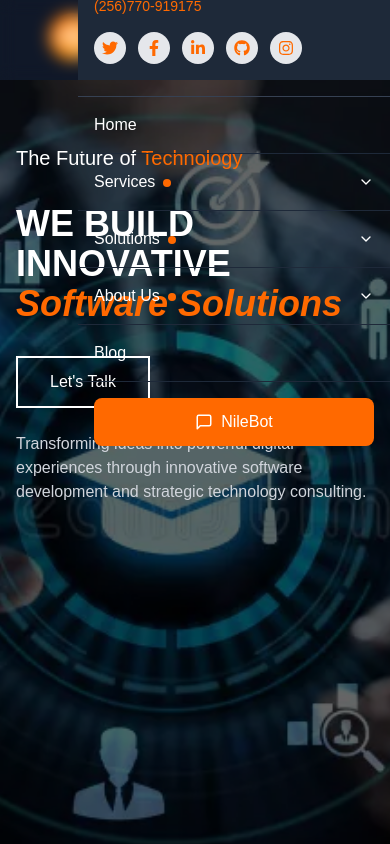
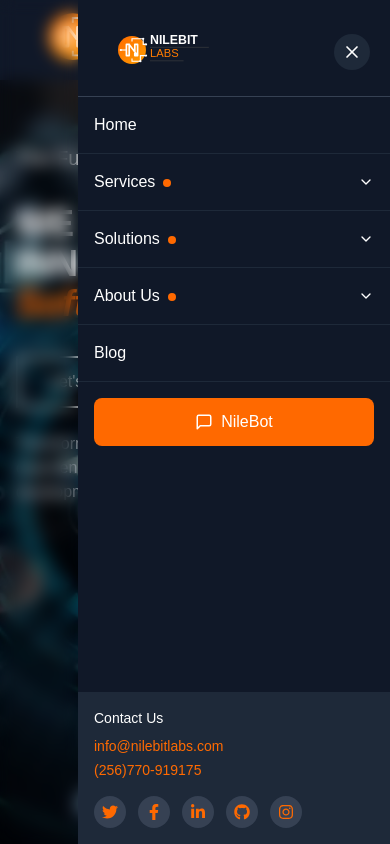
Before and after one commit to NileBit-Labs/nilebitlabs.com, a Next.js app: page / in a window 390 px wide. Both pictures are taken after a click on the button 354 px from the left and 40 px from the top of the page. Shown: the top 844 px of the page. Built offline with nearby package versions, Linux system fonts and the light colour scheme.

Commit message:
navbar mobileview final

```diff
--- a/components/ui/Navbar.tsx
+++ b/components/ui/Navbar.tsx
@@ -24,10 +24,8 @@
   const [scrollPosition, setScrollPosition] = useState(0);
   const [isAtTop, setIsAtTop] = useState(true);
   const navbarRef = useRef(null);
-  const [hoveredMenu, setHoveredMenu] = useState<number | null>(null);
-  const [expandedMobileMenu, setExpandedMobileMenu] = useState<number | null>(
-    null
-  );
+  const [hoveredMenu, setHoveredMenu] = useState(null);
+  const [expandedMobileMenu, setExpandedMobileMenu] = useState(null);
   const [isChatOpen, setIsChatOpen] = useState(false);
 
   const checkScrollPosition = () => {
@@ -124,7 +122,7 @@
         ref={navbarRef}
         className={`w-full z-50 fixed transition-all duration-300 ${
           isAtTop
-            ? "bg-gray-900 text-white backdrop-blur-sm"
+            ? "bg-gray-900 text-white"
             : "bg-white text-gray-900 shadow-lg"
         }`}
       >
@@ -240,7 +238,7 @@
           </div>
         </div>
 
-        {/* Mobile menu - Reimagined */}
+        {/* Mobile menu */}
         <div
           className={`md:hidden fixed inset-0 z-50 transition-all duration-300 ${
             isOpen
@@ -248,7 +246,7 @@
               : "opacity-0 pointer-events-none"
           }`}
         >
-          {/* Overlay */}
+          {/* Overlay - explicitly set to dark for consistency */}
           <div
             className="absolute inset-0 backdrop-blur-sm"
             onClick={() => setIsOpen(false)}
@@ -260,9 +258,9 @@
               isAtTop ? "bg-gray-900" : "bg-white"
             } transform transition-transform duration-300 ease-in-out ${
               isOpen ? "translate-x-0" : "translate-x-full"
-            }`}
+            } flex flex-col`}
           >
-            {/* Panel header with improved spacing */}
+            {/* Panel header */}
             <div
               className={`flex items-center justify-between p-5 border-b ${
                 isAtTop ? "border-gray-700" : "border-gray-200"
@@ -287,8 +285,8 @@
               </button>
             </div>
 
-            {/* Menu items */}
-            <div className="overflow-y-auto max-h-[calc(100vh-180px)] pb-20">
+            {/* Menu items - use flex-grow to fill space */}
+            <div className="flex-grow overflow-y-auto">
               {menuItems.map((item, index) => (
                 <div
                   key={index}
@@ -298,7 +296,7 @@
                 >
                   {item.hasSubmenu ? (
                     <div className="flex items-center">
-                      {/* Clickable menu item link - takes up most of the space */}
+                      {/* Clickable menu item link */}
                       <Link
                         href={item.href}
                         onClick={handleMobileNavClick}
@@ -312,7 +310,7 @@
                         <span className="inline-block ml-2 w-2 h-2 bg-orange-500 rounded-full"></span>
                       </Link>
 
-                      {/* Dropdown button - takes up less space */}
+                      {/* Dropdown button */}
                       <button
                         onClick={() =>
                           setExpandedMobileMenu(
@@ -347,7 +345,7 @@
                     </Link>
                   )}
 
-                  {/* Submenu with smooth transition */}
+                  {/* Submenu */}
                   {item.hasSubmenu && (
                     <div
                       className={`${
@@ -397,21 +395,22 @@
               </div>
             </div>
 
-            {/* Contact info - fixed at bottom with proper coloring based on scroll position */}
+            {/* Contact info - at bottom but still inside scroll area */}
             <div
               className={`p-4 ${
                 isAtTop
                   ? "bg-gray-800 text-gray-300"
                   : "bg-gray-100 text-gray-700"
-              } text-sm absolute bottom-0 left-0 right-0 w-full`}
+              } text-sm mt-auto`}
             >
-              <h3
+              <Link
+                href="/contact"
                 className={`font-medium ${
                   isAtTop ? "text-white" : "text-gray-900"
-                } mb-2`}
+                } mb-2 block hover:text-orange-500`}
               >
                 Contact Us
-              </h3>
+              </Link>
               <a
                 href="mailto:info@nilebitlabs.com"
                 className="block text-orange-500 hover:underline"
@@ -430,7 +429,11 @@
                   href="https://twitter.com/nilebits"
                   target="_blank"
                   rel="noopener noreferrer"
-                  className="bg-gray-200 hover:bg-orange-500 text-orange-500 hover:text-white p-2 rounded-full transition"
+                  className={`${
+                    isAtTop
+                      ? "bg-gray-700 hover:bg-orange-500 text-orange-500"
+                      : "bg-gray-200 hover:bg-orange-500 text-orange-500"
+                  } hover:text-white p-2 rounded-full transition`}
                 >
                   <FaTwitter size={16} />
                 </a>
@@ -438,7 +441,11 @@
                   href="https://facebook.com/nilebits"
                   target="_blank"
                   rel="noopener noreferrer"
-                  className="bg-gray-200 hover:bg-orange-500 text-orange-500 hover:text-white p-2 rounded-full transition"
+                  className={`${
+                    isAtTop
+                      ? "bg-gray-700 hover:bg-orange-500 text-orange-500"
+                      : "bg-gray-200 hover:bg-orange-500 text-orange-500"
+                  } hover:text-white p-2 rounded-full transition`}
                 >
                   <FaFacebookF size={16} />
                 </a>
@@ -446,7 +453,11 @@
                   href="https://linkedin.com/company/nilebits"
                   target="_blank"
                   rel="noopener noreferrer"
-                  className="bg-gray-200 hover:bg-orange-500 text-orange-500 hover:text-white p-2 rounded-full transition"
+                  className={`${
+                    isAtTop
+                      ? "bg-gray-700 hover:bg-orange-500 text-orange-500"
+                      : "bg-gray-200 hover:bg-orange-500 text-orange-500"
+                  } hover:text-white p-2 rounded-full transition`}
                 >
                   <FaLinkedinIn size={16} />
                 </a>
@@ -454,7 +465,11 @@
                   href="https://github.com/nilebits"
                   target="_blank"
                   rel="noopener noreferrer"
-                  className="bg-gray-200 hover:bg-orange-500 text-orange-500 hover:text-white p-2 rounded-full transition"
+                  className={`${
+                    isAtTop
+                      ? "bg-gray-700 hover:bg-orange-500 text-orange-500"
+                      : "bg-gray-200 hover:bg-orange-500 text-orange-500"
+                  } hover:text-white p-2 rounded-full transition`}
                 >
                   <FaGithub size={16} />
                 </a>
@@ -462,7 +477,11 @@
                   href="https://instagram.com/nilebits"
                   target="_blank"
                   rel="noopener noreferrer"
-                  className="bg-gray-200 hover:bg-orange-500 text-orange-500 hover:text-white p-2 rounded-full transition"
+                  className={`${
+                    isAtTop
+                      ? "bg-gray-700 hover:bg-orange-500 text-orange-500"
+                      : "bg-gray-200 hover:bg-orange-500 text-orange-500"
+                  } hover:text-white p-2 rounded-full transition`}
                 >
                   <FaInstagram size={16} />
                 </a>
```
